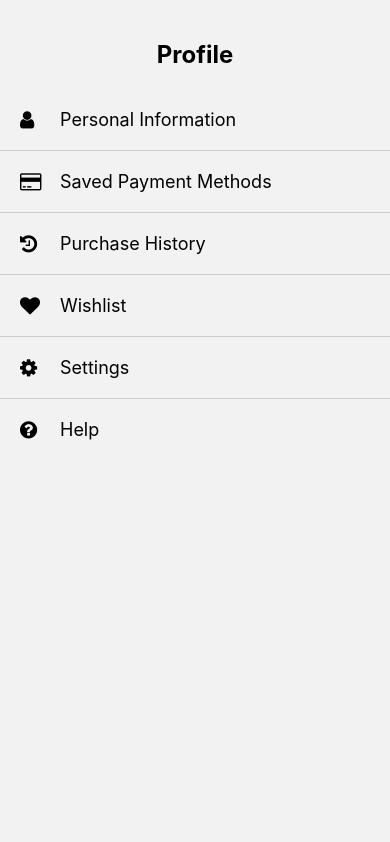
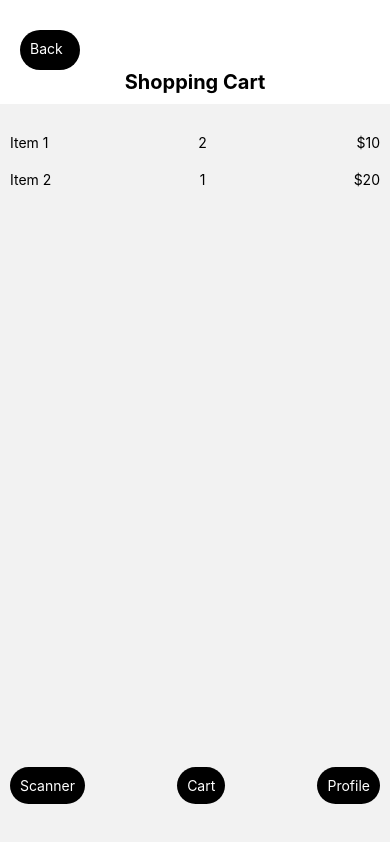
Before and after one commit to usmanm417/Swiftly, a React Native app: screen /CartScreen in a window 390 px wide. Built offline with nearby package versions, Linux system fonts and the light colour scheme.

Commit message:
latest code

```diff
--- a/App.js
+++ b/App.js
@@ -7,19 +7,21 @@ import RegisterScreen from './app/screens/RegisterScreen';
 import HomePage from './app/screens/HomePage';
 import StoreSelect from './app/screens/StoreSelect';
 import UserProfileScreen from './app/screens/UserProfileScreen';
+import CartScreen from './app/screens/CartScreen';
 
 const Stack = createStackNavigator();
 
 export default function App() {
   return (
     <NavigationContainer>
-        <Stack.Navigator initialRouteName="UserProfileScreen" screenOptions={{ headerShown: false }}>
+        <Stack.Navigator initialRouteName="WelcomeScreen" screenOptions={{ headerShown: false }}>
             <Stack.Screen name="WelcomeScreen" component={WelcomeScreen} />
             <Stack.Screen name="LoginScreen" component={LoginScreen} />
             <Stack.Screen name="RegisterScreen" component={RegisterScreen} />
             <Stack.Screen name="HomePage" component={HomePage} />
             <Stack.Screen name="StoreSelect" component={StoreSelect} />
             <Stack.Screen name="UserProfileScreen" component={UserProfileScreen} />
+            <Stack.Screen name="CartScreen" component={CartScreen} />
         </Stack.Navigator>
     </NavigationContainer>
   );
--- /dev/null
+++ b/app/screens/CartScreen.js
@@ -0,0 +1,96 @@
+import React from 'react';
+import { View, Text, ScrollView, StyleSheet, TouchableOpacity } from 'react-native';
+
+const CartScreen = ({ navigation }) => {
+  // Sample data for the table
+  const tableData = [
+    { item: 'Item 1', quantity: 2, price: '$10' },
+    { item: 'Item 2', quantity: 1, price: '$20' },
+    // Add more rows as needed
+  ];
+
+  return (
+    <View style={{ flex: 1 }}>
+        <View style={styles.header}>
+            <TouchableOpacity style={styles.backButton} onPress={() => navigation.navigate('StoreSelect')}>
+            <Text style={styles.buttonText}>Back</Text>
+            </TouchableOpacity>
+            <Text style={styles.title}>Shopping Cart</Text>
+        </View>
+
+        <ScrollView style={styles.scrollView}>
+            {tableData.map((row, index) => (
+            <View key={index} style={styles.tableRow}>
+                <Text>{row.item}</Text>
+                <Text>{row.quantity}</Text>
+                <Text>{row.price}</Text>
+            </View>
+            ))}
+        </ScrollView>
+
+        <View style={styles.buttonContainer}>
+            <TouchableOpacity style={styles.button} onPress={() => navigation.navigate('HomePage')}>
+            <Text style={styles.buttonText}>Scanner</Text>
+            </TouchableOpacity>
+            <TouchableOpacity style={styles.button} onPress={() => console.log('Button Pressed')}>
+            <Text style={styles.buttonText}>Cart</Text>
+            </TouchableOpacity>
+            <TouchableOpacity style={styles.button} onPress={() => navigation.navigate('UserProfileScreen')}>
+            <Text style={styles.buttonText}>Profile</Text>
+            </TouchableOpacity>
+        </View>
+    </View>
+);
+}
+
+const styles = StyleSheet.create({
+    header: {
+        paddingTop: 70,
+        paddingBottom: 10,
+        alignItems: 'center',
+        backgroundColor: 'white',
+        zIndex: 1,
+    },
+        title: {
+        fontSize: 20,
+        fontWeight: 'bold',
+    },
+        scrollView: {
+        flex: 1,
+        marginTop: 20,
+    },
+        tableRow: {
+        flexDirection: 'row',
+        justifyContent: 'space-between',
+        padding: 10,
+    },
+        buttonContainer: {
+        flexDirection: 'row',
+        justifyContent: 'space-between',
+        position: 'absolute',
+        bottom: 40,
+        left: 10,
+        right: 10,
+    },
+        button: {
+        backgroundColor: 'black',
+        padding: 10,
+        borderRadius: 20,
+    },
+        buttonText: {
+        color: 'white',
+        alignContent: 'center',
+    },
+        backButton: {
+        position: 'absolute',
+        top: 30,
+        left: 20,
+        backgroundColor: 'black',
+        padding: 10,
+        borderRadius: 20,
+        width: 60,
+        height: 40,
+    },
+});
+
+export default CartScreen;
--- a/app/screens/HomePage.js
+++ b/app/screens/HomePage.js
@@ -20,10 +20,22 @@ const HomePage = ({ navigation }) => {
     }, []);
 
     // Process of actually scanning barcode/qr code
-    const handleBarCodeScanned = ({ type, data }) => {
+    const handleBarCodeScanned = async ({ type, data }) => {
         setScanned(true);
-        setText(data);
-        console.log('Type: ' + type + '\nData: ' + data);
+        // Send request to your server
+        try {
+            const response = await fetch('http://localhost:3000/getitem', {
+                method: 'POST',
+                headers: {
+                    'Content-Type': 'application/json'
+                },
+                body: JSON.stringify({ id: data })
+            });
+            const itemData = await response.json();
+            setText(itemData.name || 'Item not found');
+        } catch (error) {
+            console.error('Error:', error);
+        }
     };
 
     // The following 2 if conditions will check and return the proper prompt/view
@@ -49,7 +61,7 @@ const HomePage = ({ navigation }) => {
     return (
         <View style={styles.container}>
             <View style={styles.header}>
-                <TouchableOpacity style={styles.backButton} onPress={() => navigation.navigate('LoginScreen')}>
+                <TouchableOpacity style={styles.backButton} onPress={() => navigation.navigate('StoreSelect')}>
                     <Text style={styles.buttonText}>Back</Text>
                 </TouchableOpacity>
             </View>
@@ -66,13 +78,13 @@ const HomePage = ({ navigation }) => {
             )}
             <View style={styles.buttonContainer}>
                 <TouchableOpacity style={styles.button} onPress={() => console.log('Button 1 Pressed')}>
-                    <Text style={styles.buttonText}>Button 1</Text>
+                    <Text style={styles.buttonText}>Scanner</Text>
                 </TouchableOpacity>
-                <TouchableOpacity style={styles.button} onPress={() => console.log('Button 2 Pressed')}>
-                    <Text style={styles.buttonText}>Button 2</Text>
+                <TouchableOpacity style={styles.button} onPress={() => navigation.navigate('CartScreen')}>
+                    <Text style={styles.buttonText}>Cart</Text>
                 </TouchableOpacity>
-                <TouchableOpacity style={styles.button} onPress={() => console.log('Button 3 Pressed')}>
-                    <Text style={styles.buttonText}>Button 3</Text>
+                <TouchableOpacity style={styles.button} onPress={() => navigation.navigate('UserProfileScreen')}>
+                    <Text style={styles.buttonText}>Profile</Text>
                 </TouchableOpacity>
             </View>
         </View>
@@ -94,7 +106,7 @@ const styles = StyleSheet.create({
         width: 320,
         overflow: 'hidden',
         borderRadius: 30,
-        backgroundColor: 'tomato',
+        backgroundColor: 'gray',
     },
     maintext: {
         fontSize: 16,
@@ -107,20 +119,23 @@ const styles = StyleSheet.create({
     },
     header: {
         position: 'absolute',
-        top: 50, // Adjust this value to move the back button lower
-        left: 10,
+        top: 30,
+        left: 20,
         zIndex: 1,
     },
     backButton: {
         backgroundColor: 'black',
         padding: 10,
         borderRadius: 20,
+        width: 60,
+        height: 40,
+        marginTop: 30,
     },
     buttonContainer: {
         flexDirection: 'row',
         justifyContent: 'space-between',
         position: 'absolute',
-        bottom: 20, // Adjust this value to move the bottom buttons higher
+        bottom: 40,
         left: 10,
         right: 10,
     },
@@ -131,6 +146,7 @@ const styles = StyleSheet.create({
     },
     buttonText: {
         color: 'white',
+        alignContent: 'center',
     },
 });
 
--- a/app/screens/LoginScreen.js
+++ b/app/screens/LoginScreen.js
@@ -16,6 +16,9 @@ const LoginScreen = ({ navigation }) => {
 
     return (
         <View style={styles.container}>
+            <TouchableOpacity style={styles.backButton} onPress={() => navigation.navigate('WelcomeScreen')}>
+                <Text style={styles.buttonText}>Back</Text>
+            </TouchableOpacity>
             <Text style={styles.title}>Sign in to your account</Text>
             <TextInput
                 style={styles.input}
@@ -32,7 +35,7 @@ const LoginScreen = ({ navigation }) => {
                 <Text style={styles.buttonText}>Login</Text>
             </TouchableOpacity>
 
-            <Text>or</Text>
+            <Text style={styles.textBetween}>━━━━━━ OR ━━━━━━</Text>
 
             <TouchableOpacity style={styles.roundedButton} onPress={handleCreateAccount}>
                 <Text style={styles.buttonText}>Create an Account</Text>
@@ -61,15 +64,29 @@ const styles = StyleSheet.create({
     },
     roundedButton: {
         backgroundColor: 'black',
-        borderRadius: 20, // Adjust this value to control the roundness
+        borderRadius: 20,
         padding: 10,
         width: '80%',
         alignItems: 'center',
+        marginTop: 10,
     },
     buttonText: {
         color: 'white',
-        fontSize: 20,
+        fontSize: 18,
     },
+    backButton: {
+        position: 'absolute',
+        top: 55,
+        left: 20,
+        backgroundColor: 'black',
+        paddingHorizontal: 10, // Adjusted padding for symmetry
+        borderRadius: 20,
+        height: 35,
+        justifyContent: 'center', // Added to vertically center the text
+    },
+    textBetween: {
+        fontSize: 18
+    }
 });
 
 export default LoginScreen;
--- a/app/screens/RegisterScreen.js
+++ b/app/screens/RegisterScreen.js
@@ -17,6 +17,9 @@ const RegisterScreen = ({ navigation }) => {
 
     return (
         <View style={styles.container}>
+            <TouchableOpacity style={styles.backButton} onPress={() => navigation.navigate('WelcomeScreen')}>
+                    <Text style={styles.buttonText}>Back</Text>
+            </TouchableOpacity>
             <Text style={styles.title}>Create an Account</Text>
             <TextInput
                 style={styles.input}
@@ -38,7 +41,7 @@ const RegisterScreen = ({ navigation }) => {
                 <Text style={styles.buttonText}>Create Account</Text>
             </TouchableOpacity>
 
-            <Text>or</Text>
+            <Text style={styles.textBetween}>━━━━━━ OR ━━━━━━</Text>
 
             <TouchableOpacity style={styles.roundedButton} onPress={handleLogin}>
                 <Text style={styles.buttonText}>Login</Text>
@@ -74,7 +77,17 @@ const styles = StyleSheet.create({
     },
     buttonText: {
         color: 'white',
-        fontSize: 20,
+        fontSize: 18,
+    },
+    backButton: {
+        position: 'absolute',
+        top: 55,
+        left: 20,
+        backgroundColor: 'black',
+        paddingHorizontal: 10,
+        borderRadius: 20,
+        height: 35,
+        justifyContent: 'center',
     },
 });
 
--- a/app/screens/StoreSelect.js
+++ b/app/screens/StoreSelect.js
@@ -1,10 +1,12 @@
 import React, { useState } from 'react';
-import { View, Text, TouchableOpacity, Modal, StyleSheet } from 'react-native';
+import { View, Text, TouchableOpacity, Modal, StyleSheet, Dimensions } from 'react-native';
+import { useNavigation } from '@react-navigation/native';
 
 const StoreSelect = () => {
     const [isDropdownVisible, setDropdownVisible] = useState(false);
-    const [selectedItem, setSelectedItem] = useState('Item 1'); // Initial selected item
-    const data = ['Item 1', 'Item 2', 'Item 3', 'Item 4']; // Replace with your dynamic data
+    const [selectedItem, setSelectedItem] = useState('Select store  ▼');
+    const data = ['Adidas', 'Zara', 'WillOfGod', 'Nike'];
+    const navigation = useNavigation(); // use useNavigation hook to get the navigation object
 
     const toggleDropdown = () => {
         setDropdownVisible(!isDropdownVisible);
@@ -15,26 +17,58 @@ const StoreSelect = () => {
         toggleDropdown();
     };
 
+    const handleSelectStore = () => {
+        // navigate to HomePage.js with the selected store information
+        navigation.navigate('HomePage', { selectedStore: selectedItem });
+    };
+
+    const handleGoBack = () => {
+        // go back to the previous screen
+        navigation.goBack();
+    };
+
     return (
         <View style={styles.container}>
-        <Text>StoreSelect</Text>
+            <TouchableOpacity onPress={handleGoBack} style={styles.backButton}>
+                <Text style={styles.backButtonText}>Back</Text>
+            </TouchableOpacity>
+            <Text style={styles.headerText}>Please select a Swiftly partnered store below:</Text>
+            <View style={styles.buttonContainer}>
                 <TouchableOpacity onPress={toggleDropdown} style={styles.dropdownButton}>
                     <Text>{selectedItem}</Text>
                 </TouchableOpacity>
-        <Modal visible={isDropdownVisible} transparent={true} animationType="slide">
+                <TouchableOpacity onPress={handleSelectStore} style={styles.selectStoreButton}>
+                    <Text style={styles.selectStoreButtonText}>Start Scanning!</Text>
+                </TouchableOpacity>
+            </View>
+            <Modal
+                visible={isDropdownVisible}
+                transparent={true}
+                animationType="slide"
+                onRequestClose={() => setDropdownVisible(false)}
+            >
+                <View style={styles.modalContainer}>
+                    <TouchableOpacity
+                        style={styles.modalBackground}
+                        onPress={() => setDropdownVisible(false)}
+                    />
                     <View style={styles.modal}>
-            {data.map((item) => (
-                <TouchableOpacity key={item} onPress={() => handleSelectItem(item)} style={styles.dropdownItem}>
+                        {data.map((item, index) => (
+                            <TouchableOpacity
+                                key={item}
+                                onPress={() => handleSelectItem(item)}
+                                style={styles.dropdownItem}
+                            >
                                 <Text>{item}</Text>
+                                {index < data.length - 1 && <View style={styles.separator} />}
                             </TouchableOpacity>
                         ))}
+                    </View>
                 </View>
             </Modal>
         </View>
     );
 };
-
-export default StoreSelect;
 
 const styles = StyleSheet.create({
     container: {
@@ -42,23 +76,70 @@ const styles = StyleSheet.create({
         justifyContent: 'center',
         alignItems: 'center',
     },
+    headerText: {
+        marginBottom: 10,
+        fontWeight: 'bold',
+        fontSize: 16,
+    },
+    buttonContainer: {
+        marginBottom: 10,
+    },
     dropdownButton: {
         padding: 10,
         borderWidth: 1,
         borderColor: 'gray',
     },
+    selectStoreButton: {
+        marginTop: 10,
+        padding: 10,
+        backgroundColor: 'white',
+        borderRadius: 5,
+        borderWidth: 1,
+        borderColor: 'black',
+    },
+    selectStoreButtonText: {
+        color: 'black',
+    },
+    modalContainer: {
+        flex: 1,
+        justifyContent: 'flex-end',
+        alignItems: 'center',
+    },
+    modalBackground: {
+        flex: 1,
+        width: Dimensions.get('window').width,
+        backgroundColor: 'rgba(0, 0, 0, 0.5)',
+    },
     modal: {
-        flex: 0.5, // Adjust the height as needed
-        width: 200, // Adjust the width as needed
-        alignSelf: 'center',
-        justifyContent: 'center',
-        alignItems: 'center',
-        backgroundColor: 'rgba(0, 0, 0, 0.5)',
+        width: Dimensions.get('window').width,
+        backgroundColor: 'white',
+        borderRadius: 10,
+        marginBottom: 8,
     },
     dropdownItem: {
         padding: 10,
-        borderBottomWidth: 1,
-        borderColor: 'gray',
-        width: 200,
+        width: Dimensions.get('window').width,
+        backgroundColor: 'white',
+    },
+    separator: {
+        height: 1,
+        backgroundColor: 'gray',
+        width: '100%',
+    },
+    buttonText: {
+        color: 'white',
+        fontSize: 18,
+    },
+    backButton: {
+        position: 'absolute',
+        top: 55,
+        left: 20,
+        backgroundColor: 'black',
+        paddingHorizontal: 10, // Adjusted padding for symmetry
+        borderRadius: 20,
+        height: 35,
+        justifyContent: 'center', // Added to vertically center the text
     },
 });
+
+export default StoreSelect;
--- a/app/screens/UserProfileScreen.js
+++ b/app/screens/UserProfileScreen.js
@@ -7,8 +7,6 @@ const settingsOptions = [
   { title: 'Saved Payment Methods', icon: 'credit-card' },
   { title: 'Purchase History', icon: 'history' },
   { title: 'Wishlist', icon: 'heart' },
-  { title: 'Settings', icon: 'cog' },
-  { title: 'Help', icon: 'question-circle' },
 ];
 
 let Profile = "Profile";
@@ -43,7 +41,18 @@ const UserProfileScreen = ({ navigation }) => {
       renderItem={renderItem}
       keyExtractor={item => item.title}
       ItemSeparatorComponent={ItemSeparator}
-    />
+      />
+      <View style={styles.buttonContainer}>
+                <TouchableOpacity style={styles.button} onPress={() => navigation.navigate('HomePage')}>
+                    <Text style={styles.buttonText}>Scanner</Text>
+                </TouchableOpacity>
+                <TouchableOpacity style={styles.button} onPress={() => navigation.navigate('CartScreen')}>
+                    <Text style={styles.buttonText}>Cart</Text>
+                </TouchableOpacity>
+                <TouchableOpacity style={styles.button} onPress={() => console.log('Button Pressed')}>
+                    <Text style={styles.buttonText}>Profile</Text>
+                </TouchableOpacity>
+            </View>
     </SafeAreaView>
 
 
@@ -77,6 +86,22 @@ headerContainer: {
     width: '100%',
     backgroundColor: '#ccc',
   },
+  buttonContainer: {
+    flexDirection: 'row',
+    justifyContent: 'space-between',
+    position: 'absolute',
+    bottom: 40,
+    left: 10,
+    right: 10,
+},
+button: {
+    backgroundColor: 'black',
+    padding: 10,
+    borderRadius: 20,
+},
+buttonText: {
+    color: 'white',
+},
 });
 
 export default UserProfileScreen;
--- a/app/screens/WelcomeScreen.js
+++ b/app/screens/WelcomeScreen.js
@@ -15,9 +15,9 @@ function WelcomeScreen({ navigation }) {
             <View style={styles.logoContainer}>
                 <Image style={styles.logo} source={require("../assets/logo.png")} />
 
-                <Text style={styles.name}>Swiftly</Text>
+                <Text style={[styles.name, styles.spaceAfterLogo]}>Swiftly</Text>
 
-                <Text>Redefining the shopping experience</Text>
+                <Text style={styles.subtitle}>Redefining the shopping experience</Text>
             </View>
 
             <View style={styles.buttonContainer}>
@@ -41,7 +41,7 @@ const styles = StyleSheet.create({
     },
     button: {
         width: '80%',
-        height: 70,
+        height: 60,
         backgroundColor: 'black',
         alignItems: 'center',
         justifyContent: 'center',
@@ -67,6 +67,9 @@ const styles = StyleSheet.create({
         fontWeight: 'bold',
         fontSize: 25,
     },
+    subtitle: {
+        marginTop: 20, // Adjust the margin top to increase space between logo and subtitle
+    },
     logoContainer: {
         position: "absolute",
         top: 140,
```
Lines whose indentation alone changed are shown as unchanged.
